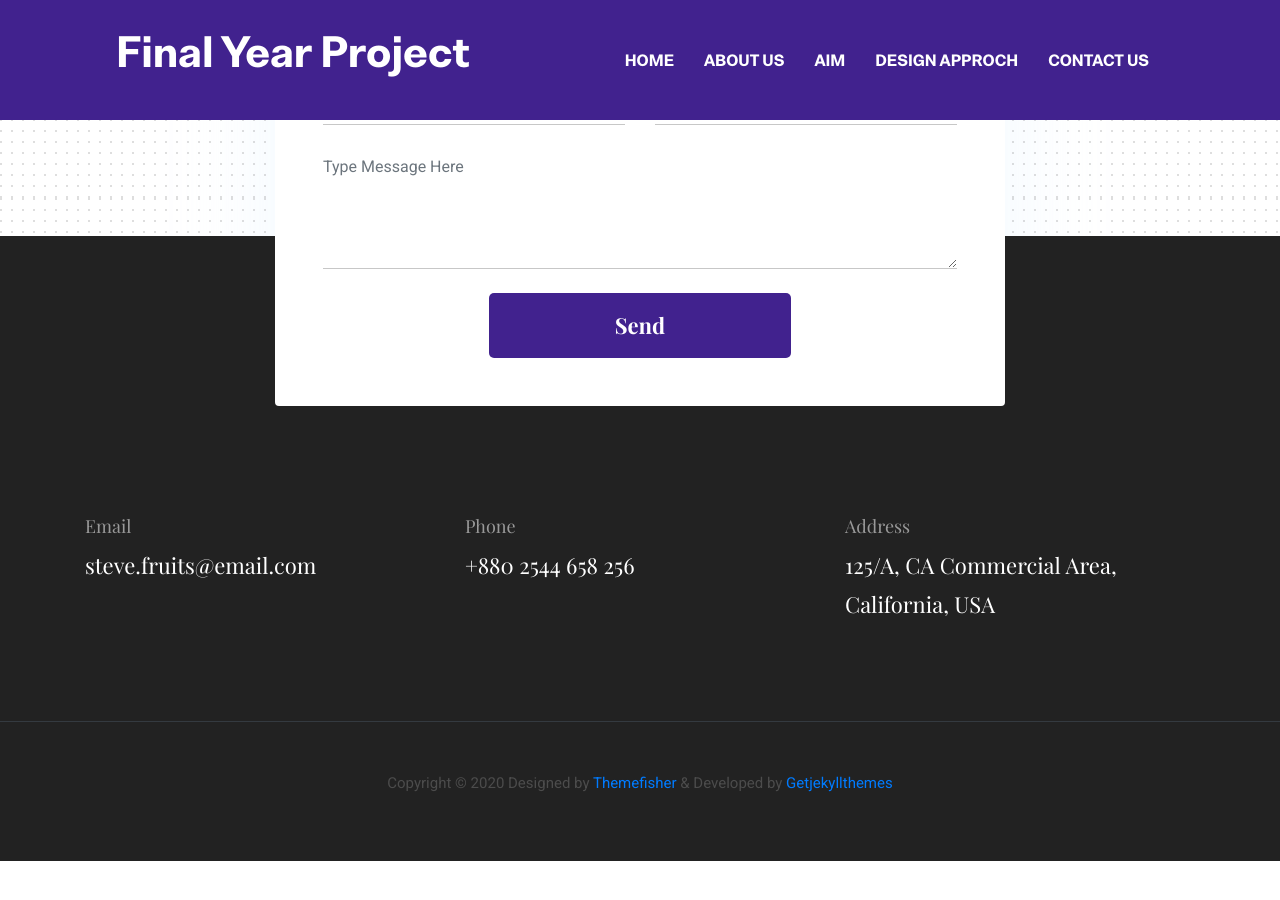
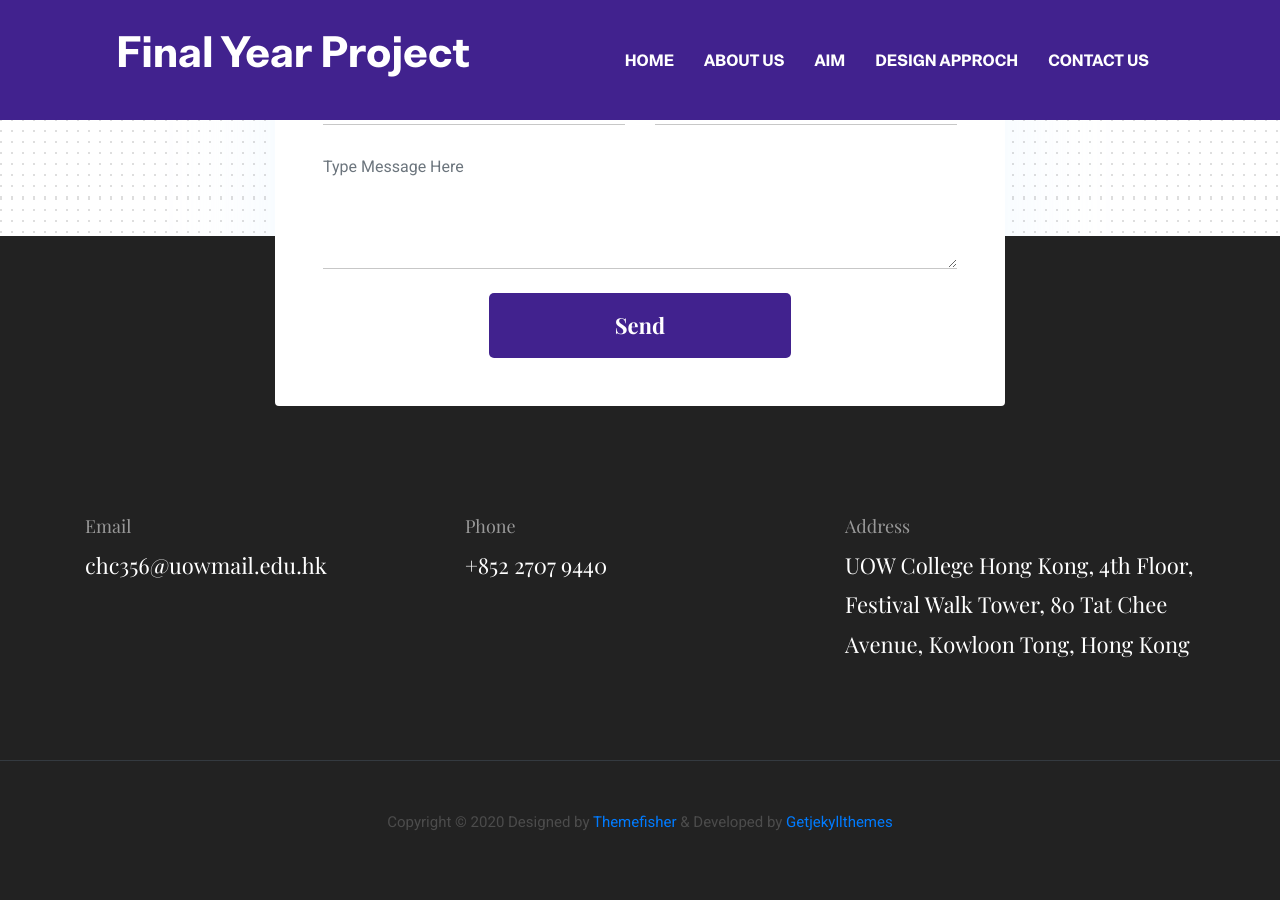
Before and after one commit to RyanL-29/FinalYearProjectWeb, a Jekyll site: the page built from index.html, in a window 1280 px wide and 900 px high, scrolled down 5202 px. Built offline with Jekyll 4.4.1, drawn with Linux system fonts in a browser that asks for light colours; before the commit the page ends 6063 px from its top, so only the background shows below that.

Commit message:
Update settings.yml

```diff
--- a/_data/settings.yml
+++ b/_data/settings.yml
@@ -5,9 +5,9 @@ title: Final Year Project
 logo:
 author: themefisher
 description: this is meta description
-email: steve.fruits@email.com
-phone: +880 2544 658 256
-address: 125/A, CA Commercial Area, California, USA
+email: chc356@uowmail.edu.hk
+phone: +852 2707 9440
+address: UOW College Hong Kong, 4th Floor, Festival Walk Tower, 80 Tat Chee Avenue, Kowloon Tong, Hong Kong
 copyright: Copyright &copy; 2020 Designed by [Themefisher](https://themefisher.com) & Developed by [Getjekyllthemes](https://getjekyllthemes.com)
 
 menu:
```
